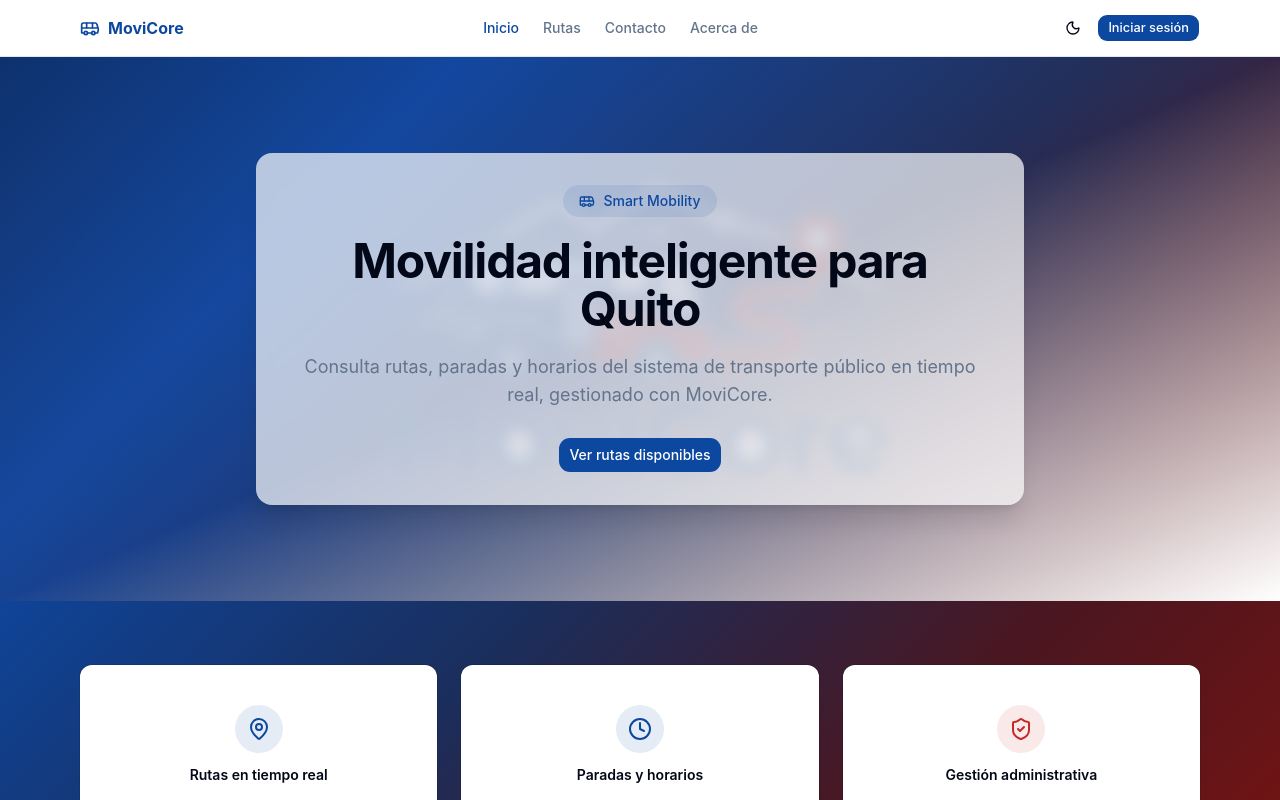
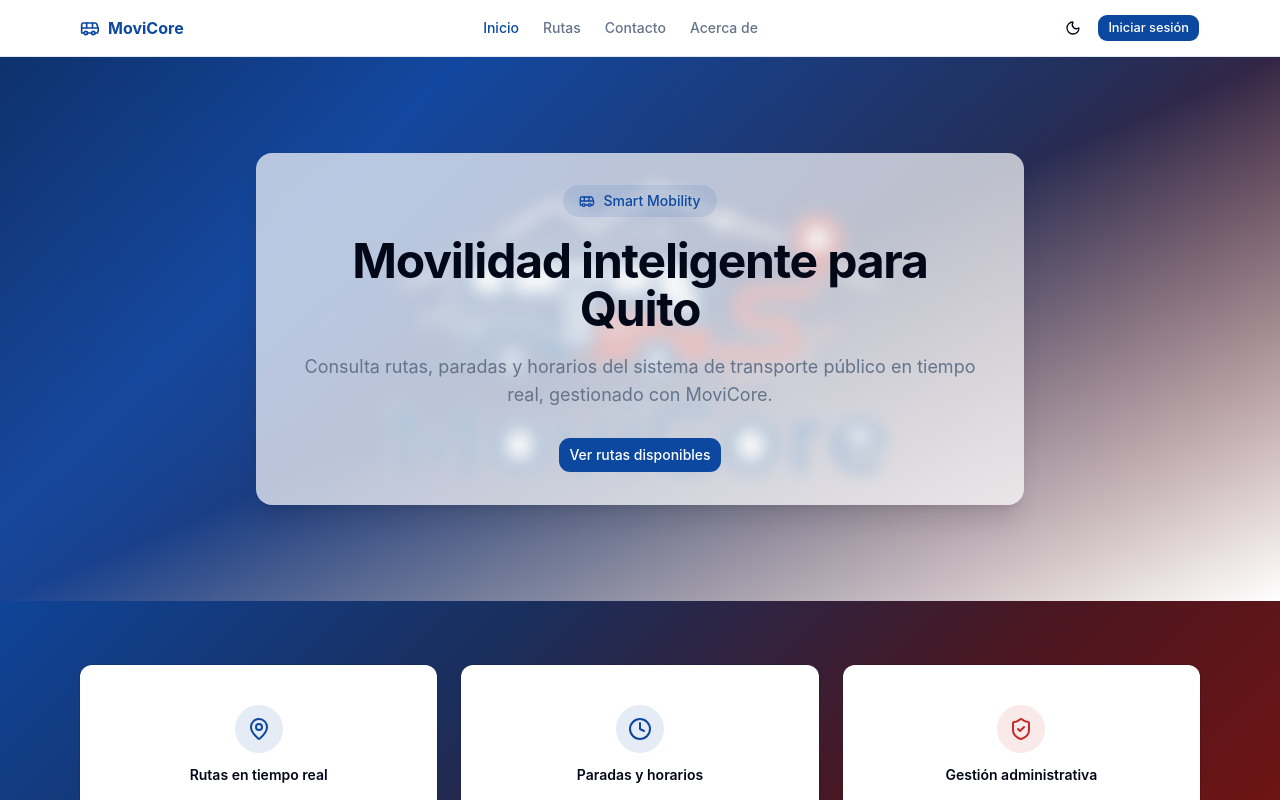
Before and after one commit to alxanderC13/Front_App, a React (Vite) app: page / in a window 1280 px wide. Shown: the top 800 px of the page. Built offline with nearby package versions, Linux system fonts and the light colour scheme; no server answers.

Commit message:
Logo mucho mas visible en Home (opacity 90 por cento)

```diff
--- a/src/presentation/pages/home/HomePage.tsx
+++ b/src/presentation/pages/home/HomePage.tsx
@@ -31,7 +31,7 @@ export default function HomePage() {
   return (
     <div>
       <section className="relative overflow-hidden bg-gradient-to-br from-primary/15 via-accent-red/5 to-background px-4 py-24">
-        <div className="pointer-events-none absolute inset-0 flex items-center justify-center opacity-40">
+        <div className="pointer-events-none absolute inset-0 flex items-center justify-center opacity-90">
           <AnimatedLogo className="w-[95%] max-w-4xl" />
         </div>
 
```
